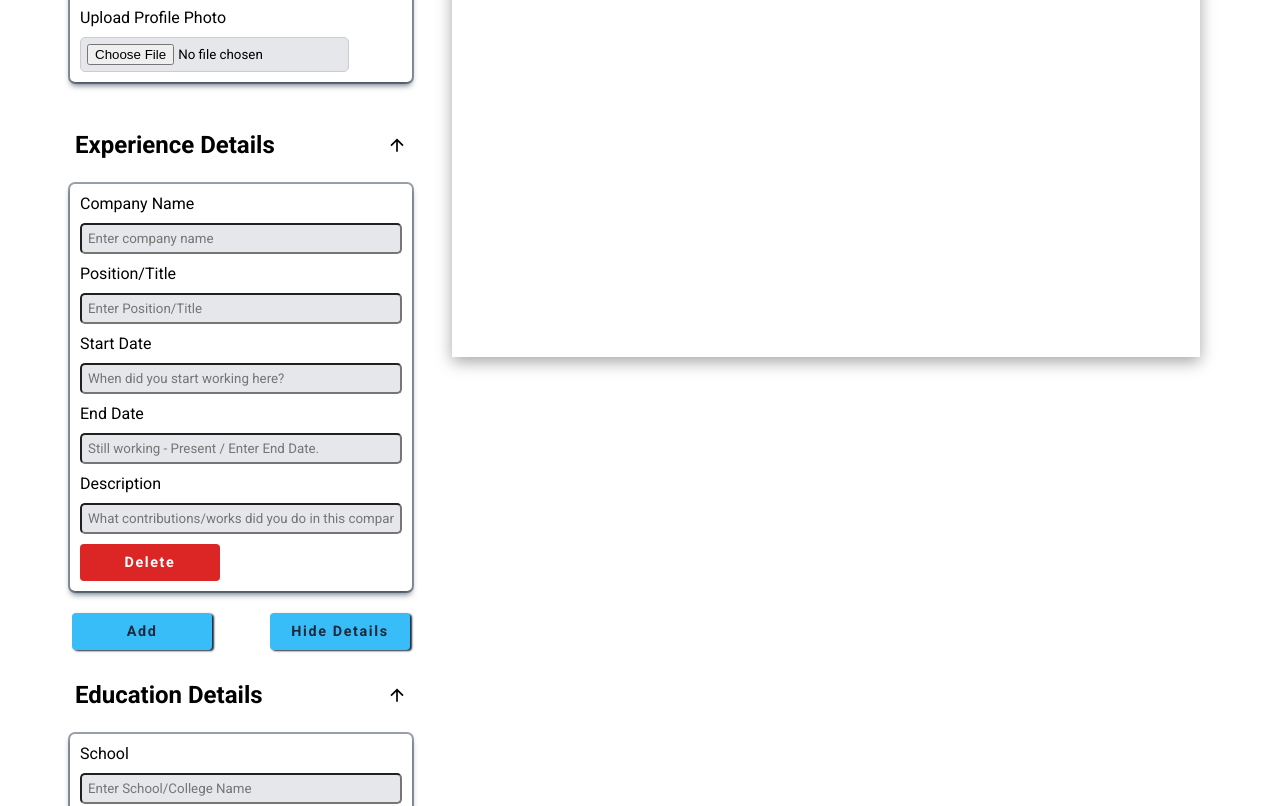
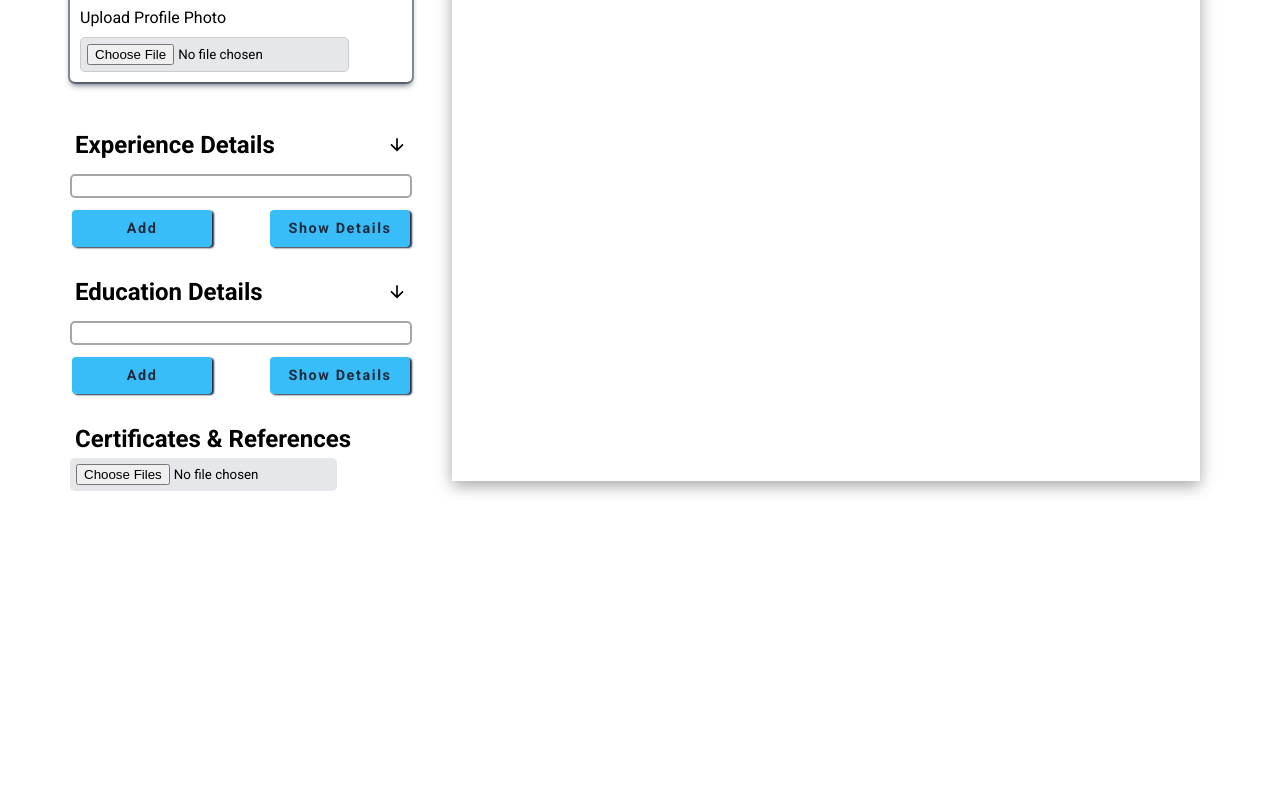
Before and after one commit to Amrit57/CV-Application, a React (Vite) app: page / in a window 1280 px wide. Shown: the part 543-1349 px from the top of the page. After the commit the page ends 1044 px from the top, so only its background shows below. Built offline with nearby package versions, Linux system fonts and the light colour scheme.

Commit message:
Add certificates and refernces photos.

```diff
--- a/src/App.jsx
+++ b/src/App.jsx
@@ -3,7 +3,7 @@ import "./styles/style.css";
 import Form from "./components/Form";
 export default function App() {
   return (
-    <div>
+    <div id="main">
       <Form />
     </div>
   );
--- /dev/null
+++ b/src/components/Certificate.jsx
@@ -0,0 +1,19 @@
+import { useState } from "react";
+
+export default function Certificate({ handleChange, multipleImageRef }) {
+  return (
+    <div>
+      <div className="section-title">
+        <h2>Certificates & References</h2>
+      </div>
+      <div>
+        <input
+          type="file"
+          ref={multipleImageRef}
+          multiple
+          onChange={handleChange}
+        />
+      </div>
+    </div>
+  );
+}
--- a/src/components/DisplayForm.jsx
+++ b/src/components/DisplayForm.jsx
@@ -1,10 +1,13 @@
-import React from "react";
+import React, { useState } from "react";
+import ImagePreview from "./ImagePreview";
 
 export default function DisplayForm({
   personalData,
   profilePic,
   expData,
   eduData,
+  certificateImages,
+  removeImage,
 }) {
   const expRender = expData.map((item, index) => {
     return (
@@ -52,6 +55,17 @@ export default function DisplayForm({
       </div>
     );
   });
+  const [previewImage, setPreviewImage] = useState(null);
+  function handlePreviewImage(imageURL) {
+    setPreviewImage(imageURL);
+    const body = document.getElementById("main");
+    body.className = "blur";
+  }
+  function closePreviewImage() {
+    setPreviewImage(null);
+    const body = document.getElementById("main");
+    body.className = "not-blur";
+  }
   return (
     <div className="displayForm">
       <section className="personal">
@@ -109,9 +123,30 @@ export default function DisplayForm({
         <h3 className="section-heading">Education Details</h3>
         {eduRender}
       </section>
-      <section>
+      <section className="certificate">
         <h3 className="section-heading"> Certficates & References</h3>
-          <img src="" alt="" />
+        <div className="image-container">
+          {certificateImages.map((image, index) => (
+            <div key={index}>
+              <img
+                className="certificate-Image"
+                src={image.imageURL}
+                onClick={() => handlePreviewImage(image.imageURL)}
+              />
+              <button
+                style={{ display: "block", width: "100px", margin: "auto" }}
+                className="btn btn-delete"
+                onClick={() => removeImage(image)}
+              >
+                Remove
+              </button>
+            </div>
+          ))}
+          <ImagePreview
+            handleClick={closePreviewImage}
+            imageSrc={previewImage}
+          />
+        </div>
       </section>
     </div>
   );
--- a/src/components/Form.jsx
+++ b/src/components/Form.jsx
@@ -5,14 +5,27 @@ import DisplayForm from "./DisplayForm";
 import Navbar from "./Navbar";
 
 export default function Form() {
-  const [dropDown, setDropDown] = useState(true);
-  const [dropEdu, setDropEdu] = useState(true);
+  const [dropDown, setDropDown] = useState(false);
+  const [dropEdu, setDropEdu] = useState(false);
   const [file, setFile] = useState("");
   const imageRef = useRef();
-  const [certficateImages, setCertificateImages] = useState([]);
+  const multipleImages = useRef();
+  const [certificateImages, setCertificateImages] = useState([]);
   function handleCertificateImageChange(e) {
-    console.log(e.target.files);
+    const datas = Array.from(e.target.files);
+    const datasToObject = datas.map((imageFile) => ({
+      imageFile,
+      imageURL: URL.createObjectURL(imageFile),
+    }));
+    setCertificateImages((prevData) => [...prevData, ...datasToObject]);
   }
+
+  function handleDeleteImages(image) {
+    const updatedImage = certificateImages.filter((item) => item !== image);
+    setCertificateImages(updatedImage);
+    multipleImages.current = certificateImages;
+  }
+
   function handleRemoveImage() {
     imageRef.current.value = "";
     setFile("");
@@ -329,7 +342,7 @@ export default function Form() {
           </section>
           <section>
             <Certificate
-              certficateImages={certficateImages}
+              multipleImageRef={multipleImages}
               handleChange={handleCertificateImageChange}
             />
           </section>
@@ -339,6 +352,8 @@ export default function Form() {
           profilePic={file}
           expData={expDatas}
           eduData={edudatas}
+          removeImage={handleDeleteImages}
+          certificateImages={certificateImages}
         />
       </div>
     </>
--- /dev/null
+++ b/src/components/ImagePreview.jsx
@@ -0,0 +1,15 @@
+import React from "react";
+
+export default function ImagePreview({ imageSrc, handleClick }) {
+  return (
+    <div className="preview-container">
+      <img
+        className="image-preview"
+        onClick={handleClick}
+        id="preiewImage"
+        src={imageSrc}
+        alt=""
+      />
+    </div>
+  );
+}
--- a/src/styles/style.css
+++ b/src/styles/style.css
@@ -13,6 +13,30 @@
   --delete-btn-bg: #dc2626;
   --personal-bg: #082f49;
 }
+.image-preview {
+  height: auto;
+  width: 1000px;
+  position: absolute;
+  top: 40%;
+  left: 10%;
+}
+.image-container {
+  display: flex;
+  padding: 10px;
+  flex-wrap: wrap;
+  gap: 1.4rem;
+}
+.certificate-Image {
+  width: 120px;
+  height: 120px;
+  object-fit: cover;
+  cursor: pointer;
+  transition: all ease-in-out 100ms;
+}
+.certificate-Image:hover {
+  opacity: 0.6;
+}
+
 .title-container {
   display: flex;
   width: 100%;
@@ -129,8 +153,7 @@ textarea:focus {
   padding-bottom: 10px;
   width: 100%;
   overflow: hidden;
-  height: 800px;
-  max-height: 1200px;
+  height: auto;
   margin: 10px;
   box-shadow: rgba(0, 0, 0, 0.35) 0px 5px 15px;
 }
```
